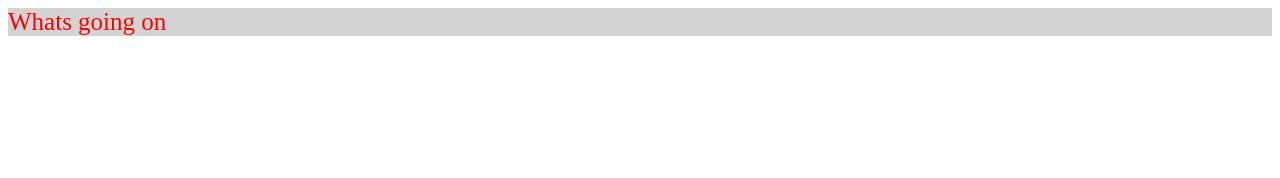
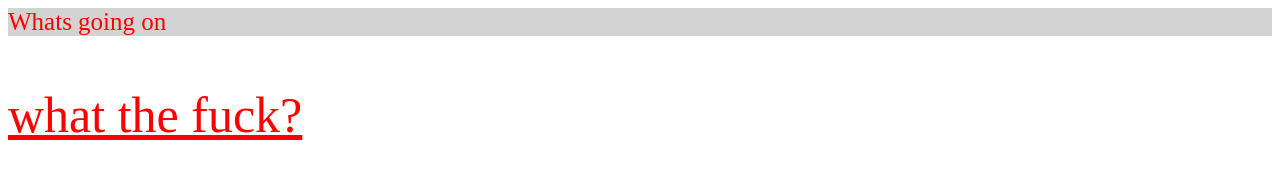
Before and after one commit to arnaudcasame/noon, a plain HTML site: page index.html in a window 1280 px wide. Drawn offline with Linux system fonts and the light colour scheme.

Commit message:
Fixes bugs in display and stick methods

```diff
--- a/index.html
+++ b/index.html
@@ -9,8 +9,12 @@
 		<script src='module/dsm.js'></script>
 		<script>
 			nono.select('#example').css('color', 'red').css('background-color', 'lightgray').css('font-size', '25px');
+
 			var paragraph = nono.create('p');
-			nono.display(paragraph, 'what the fuck').stick(paragraph);
+
+			nono.display(paragraph, 'what the fuck?');
+			nono.stickTo(paragraph).css('font-size', '50px').css('color', 'red').css('text-decoration', 'underline');
+
 		</script>
 	</body>
 </html>
--- a/module/dsm.js
+++ b/module/dsm.js
@@ -1,7 +1,7 @@
 var nono = (function(){
 
 	var tags = /\b(?:div|aside|section|article|span|a|ul|li|ol|header|footer|h1|h2|h3|h4|h5|h6|img|p|button|input|select|label|table|theader|tbody|td|tr)\b/;
-	var attributes = /\b(?:color|background-color|font-size)\b/;
+	var attributes = /\b(?:color|background-color|font-size|text-decoration)\b/;
 	var recup = null;
 
 	function selection(arg){
@@ -31,6 +31,9 @@ var nono = (function(){
 			}else if(attr === 'background-color'){
 				recup.style.backgroundColor = prop;
 				return this;
+			}else if(attr === 'text-decoration'){
+				recup.style.textDecoration = prop;
+				return this;
 			}else if(attr === 'font-size'){
 				if(typeof prop === 'number'){
 					recup.style.fontSize = prop+'px';
@@ -55,20 +58,14 @@ var nono = (function(){
 
 	function display(obj, msg){
 		if(typeof obj === 'object'){
-			if(innerText){
-				obj.innerText = msg;
-			}else if(obj.textContent){
-				obj.textContent = msg;
-			}
-			//obj.innerText = msg;
-			console.log(innerText);
+			obj.innerText = msg;
+			obj.textContent = msg;
 		}
 		return this;
 	}
 
 	function stick(){
 		if(arguments.length === 1){
-			console.log(arguments[0]);
 			document.body.appendChild(arguments[0]);
 		}else if(arguments.length === 2){
 			arguments[1].appendChild(arguments[0]);
@@ -77,10 +74,10 @@ var nono = (function(){
 	}
 
 	return{
-		select : selection,
-		css : style,
-		create : create,
-		display: display,
-		stick: stick
+		select  : selection,
+		css     : style,
+		create  : create,
+		display : display,
+		stickTo : stick
 	};
 })();
```
